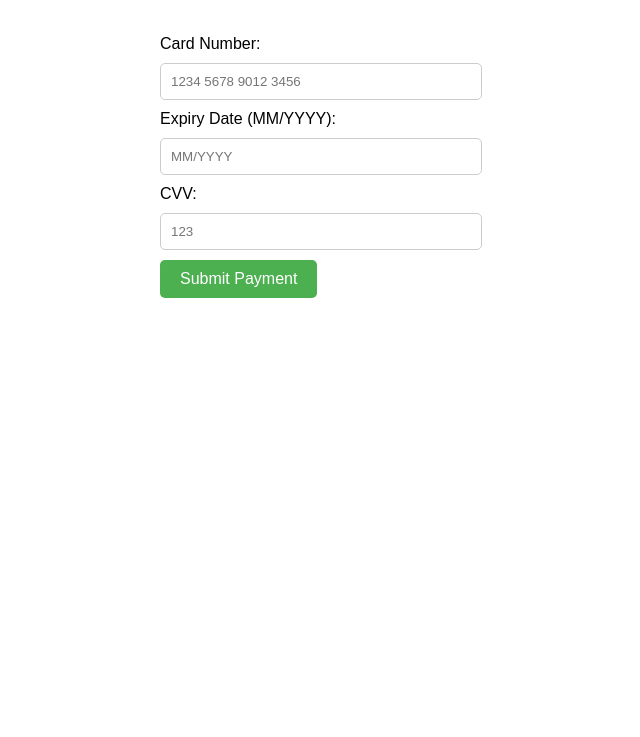
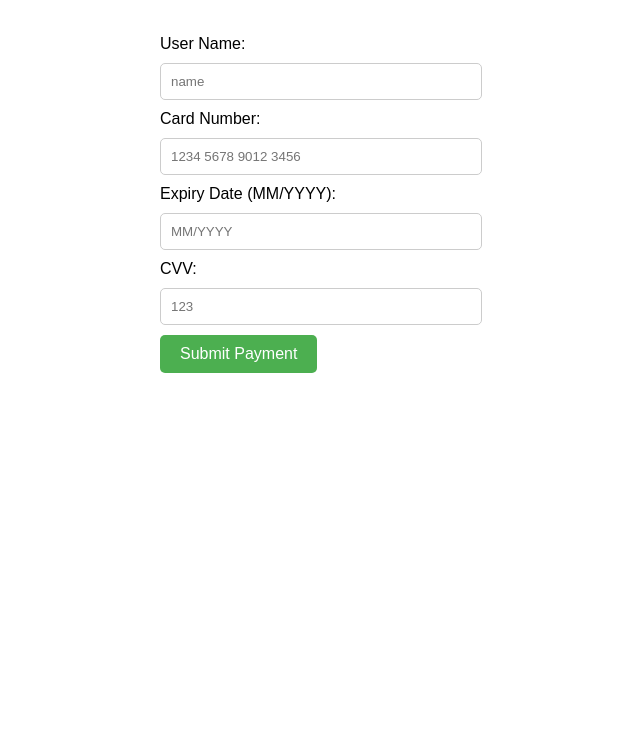
Before and after one commit to hari1800/hari_mall, a plain HTML site: page checkout.html in a window 1280 px wide. Shown: the part 63-800 px from the top of the page, without its empty margins (330-970 px from the left). Drawn offline with Linux system fonts and the light colour scheme.

Commit message:
Update checkout.html

```diff
--- a/checkout.html
+++ b/checkout.html
@@ -45,6 +45,9 @@
     <h2>Enter Payment Details</h2>
     <div class="form-container">
         <form id="paymentForm">
+            <label for="cardName">User Name:</label>
+            <input type="text" id="cardName" name="cardName" placeholder="name" required>
+
             <label for="cardNumber">Card Number:</label>
             <input type="text" id="cardNumber" name="cardNumber" placeholder="1234 5678 9012 3456" required>
 
```
